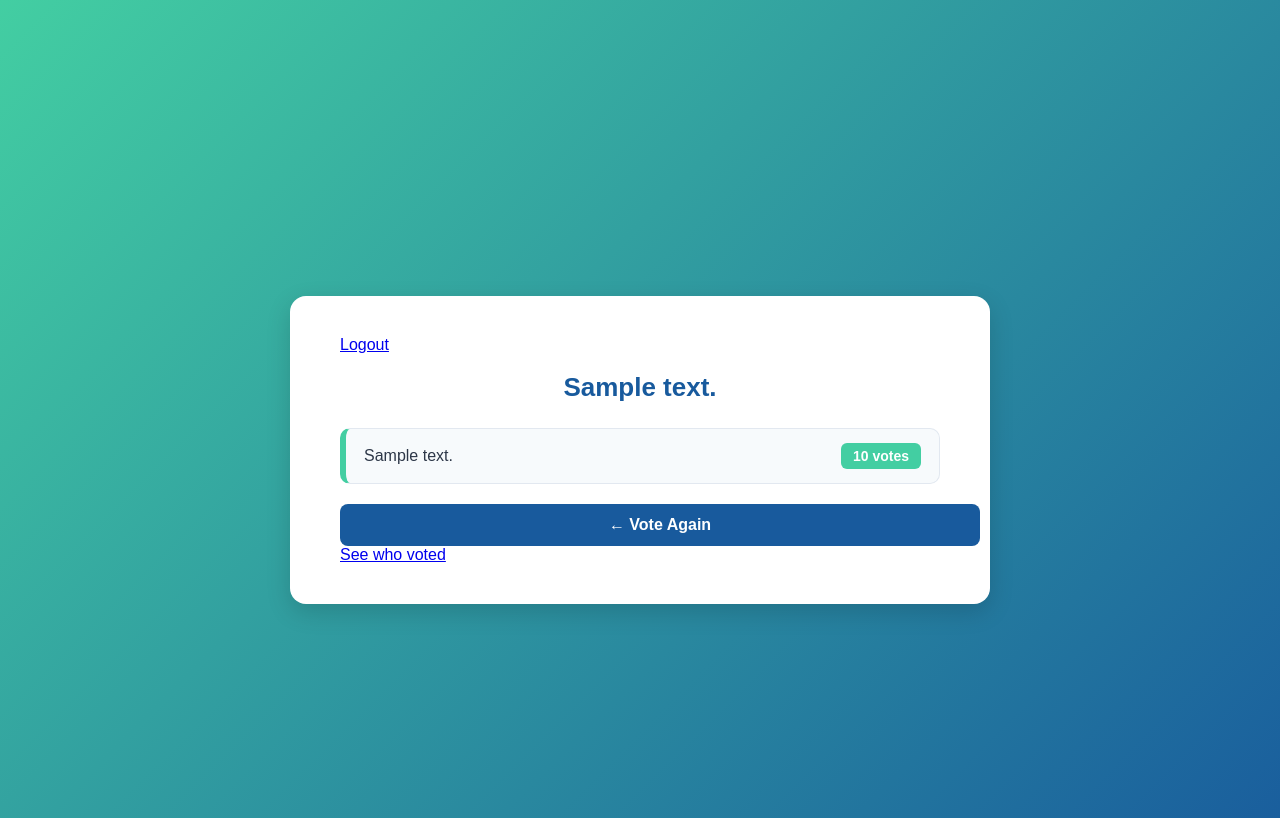
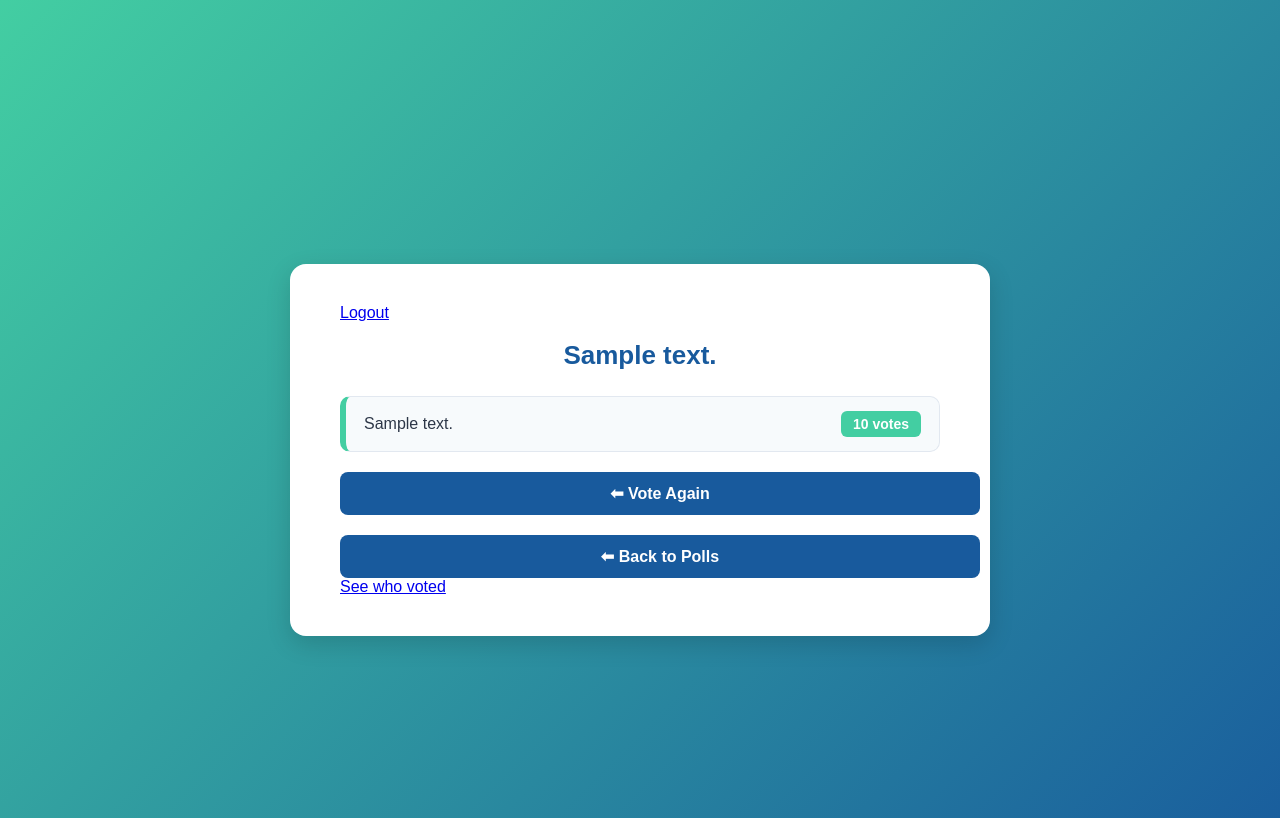
Before and after one commit to umairjutt381/polls-, a Django app: template templates/polls/results.html in a window 1280 px wide. Shown: the top 818 px of the page. Run offline with Django 3.2, Linux system fonts and the light colour scheme; the template is opened without the code that fills it: most values are stand-ins (such as "Sample title", 1, 10 or a date in 2020).

Commit message:
some fixes

```diff
--- a/templates/polls/index.html
+++ b/templates/polls/index.html
@@ -162,8 +162,8 @@
                         <td><a href="{% url 'polls:results' question.id %}">{{ question.question_text }}</a></td>
                         <td>{{ question.pub_date|date:"M. d, Y, P" }}</td>
                         <td>
-                            <a href="{% url 'polls:show_users' question.id %}" class="btn-add">
-                                👥 See Who Voted
+                            <a href="{% url 'polls:results' question.id %}" class="btn-add">
+                                See Votes
                             </a>
                         </td>
                     </tr>
--- a/templates/polls/results.html
+++ b/templates/polls/results.html
@@ -134,8 +134,10 @@
       {% endfor %}
     </ul>
 
-    <a href="{% url 'polls:detail' question.id %}" class="btn">← Vote Again</a>
+    <a href="{% url 'polls:detail' question.id %}" class="btn">⬅ Vote Again</a>
+      <a href="{% url 'polls:index' %}" class="btn">⬅ Back to Polls</a>
     <a href="{% url 'polls:show_users' question.id %}">See who voted</a>
+
 
   </div>
 </body>
```
Also changed, not shown: db.sqlite3.
